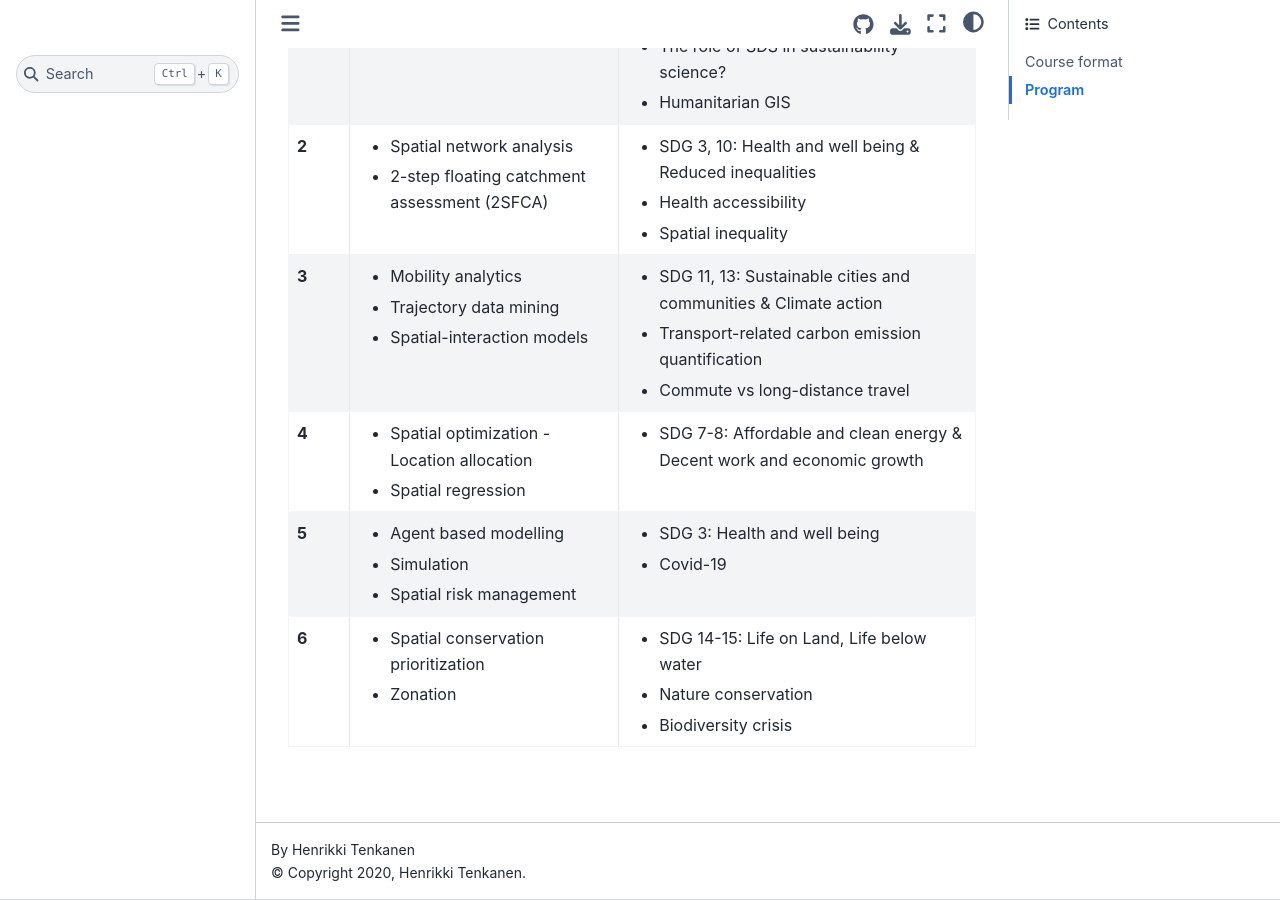
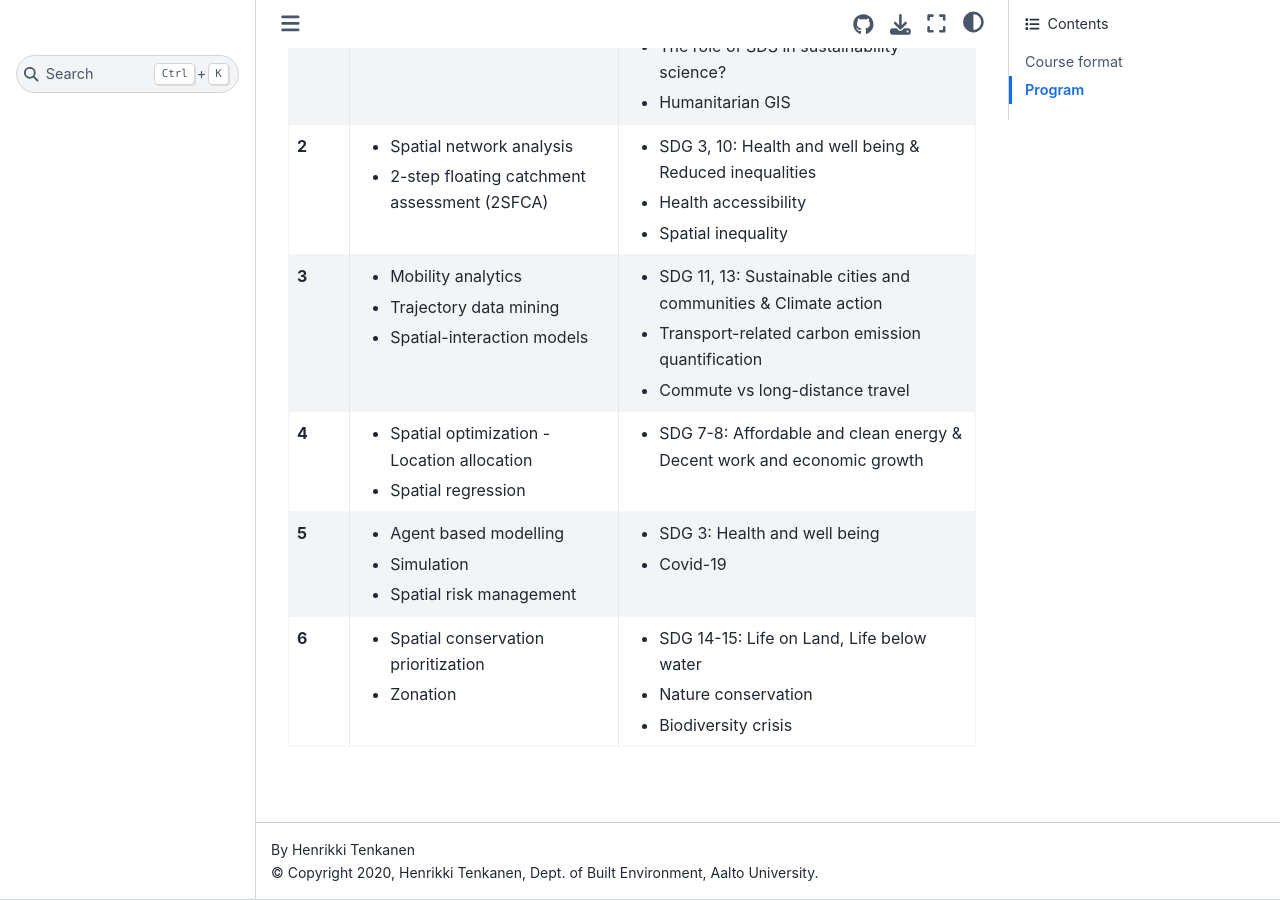
Before and after one commit to AaltoGIS/Sustainability-GIS, a Sphinx documentation site: the page built from source/index.rst, in a window 1280 px wide and 900 px high, scrolled down 2417 px. Built offline with Sphinx 7.4.7 and the Sphinx Book theme 1.1.4, drawn with Linux system fonts in a browser that asks for light colours.

Commit message:
Minor edits

```diff
--- a/source/conf.py
+++ b/source/conf.py
@@ -18,7 +18,7 @@
 # -- Project information -----------------------------------------------------
 
 project = 'SDS-Sustainability'
-copyright = '2020, Henrikki Tenkanen'
+copyright = '2020, Henrikki Tenkanen, Dept. of Built Environment, Aalto University'
 author = 'Henrikki Tenkanen'
 
 
```
